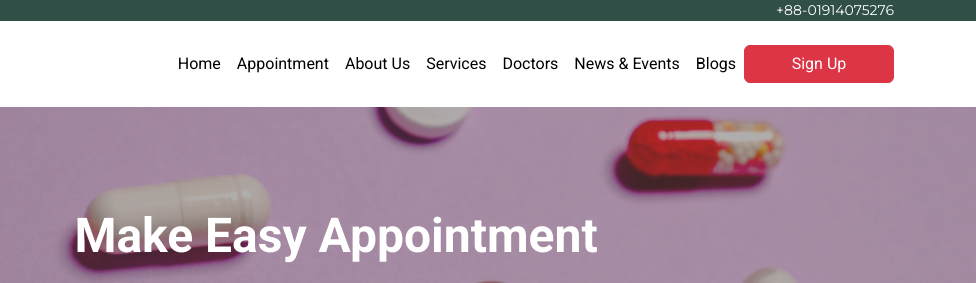
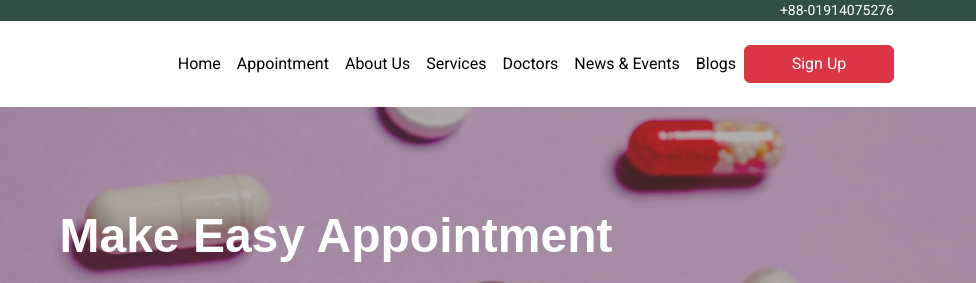
Before and after one commit to sinthiya-dev/DoctorHub, a plain HTML site: page index.html in a window 1280 px wide. Shown: the top 283 px of the page, 304-1280 px from the left. Drawn offline with Linux system fonts and the light colour scheme.

Commit message:
add new file

```diff
--- a/css/style.css
+++ b/css/style.css
@@ -25,7 +25,6 @@ h1,h2,h3,h4,h5,h6,p{
     background-color: #304f47;
 }
 #header p{
-    font-family: 'Montserrat', sans-serif;
     font-size: 14px;
 }
 
@@ -92,7 +91,7 @@ h1,h2,h3,h4,h5,h6,p{
     padding: 100px 0;
 }
 .ban_txt h1{
-    font-family: 'Roboto', sans-serif;
+    font-family: 'mon', sans-serif;
     font-size: 30px;
     color: #fff;
    font-size: 48px;
```
